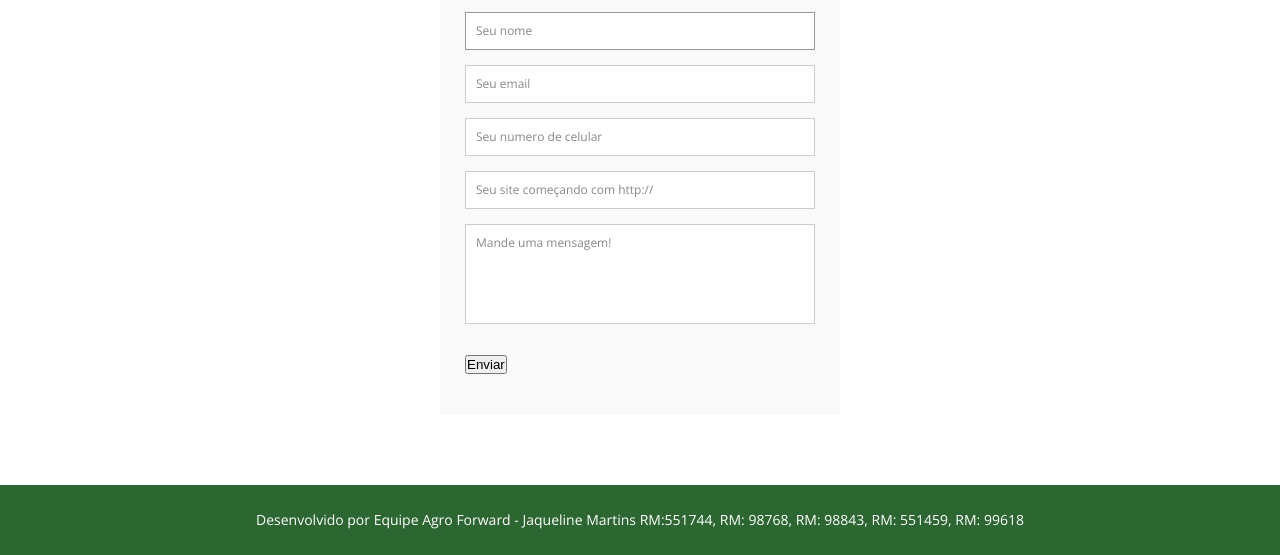
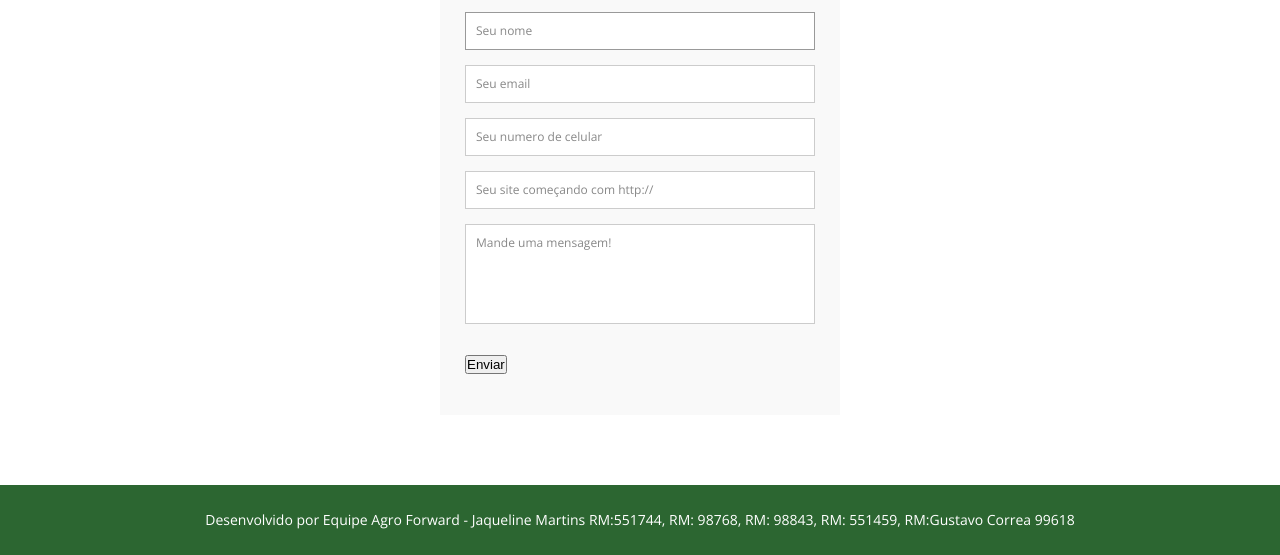
Before and after one commit to gustavo-specxx/Global-Solution_Web, a plain HTML site: page contato.html in a window 1280 px wide. Shown: the part 316-871 px from the top of the page. Drawn offline with nearby package versions, Linux system fonts and the light colour scheme.

Commit message:
Update contato.html

```diff
--- a/contato.html
+++ b/contato.html
@@ -49,7 +49,7 @@
     </section>
   </main>
   <footer>
-    <p>Desenvolvido por Equipe Agro Forward - Jaqueline Martins RM:551744, RM: 98768, RM: 98843,  RM: 551459, RM: 99618</p>
+    <p>Desenvolvido por Equipe Agro Forward - Jaqueline Martins RM:551744, RM: 98768, RM: 98843,  RM: 551459, RM:Gustavo Correa 99618</p>
   </footer>
 </body>
 </html>
```
